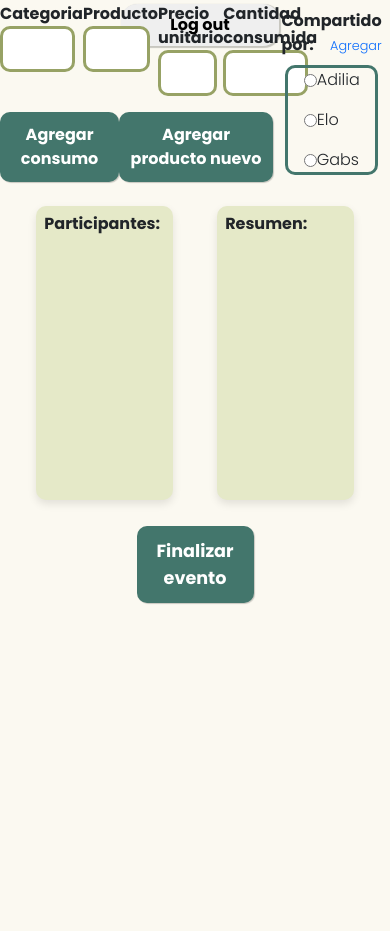
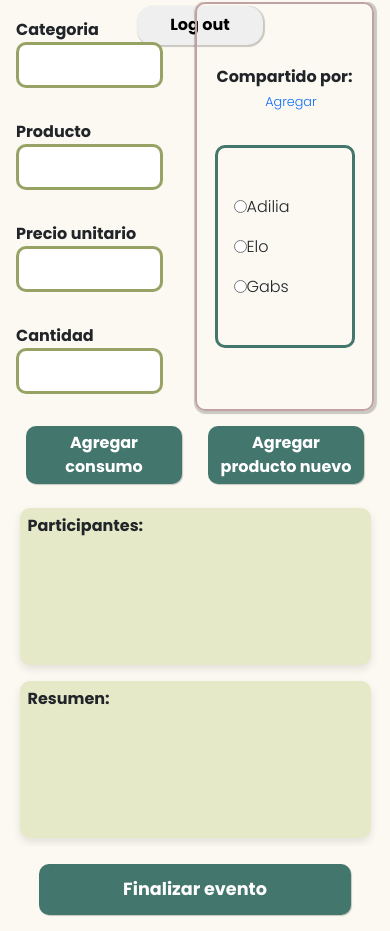
Before and after one commit to GabsCrisp/fifty-fifty, a Flask app: page /consumo_evento in a window 390 px wide. Shown: the part 234-1165 px from the top of the page. Before the commit the page ends 838 px from the top, so only its background shows below. Run offline with Flask 3, Linux system fonts and the light colour scheme; the visitor is signed in with stand-in values (Sample User, id 1); some libraries are stand-ins or nearby versions.

Commit message:
css de consumo_evento

```diff
--- a/static/styles_consumo_evento.css
+++ b/static/styles_consumo_evento.css
@@ -14,6 +14,7 @@
 }
 
 body {
+    overflow-x: hidden;
     margin: 0;
     font-family: 'poppins-light';
     background-color: #FBF9F1;
@@ -154,54 +155,57 @@ h3 {
 }
 
 /*Vista general de usuario*/
-main{
+main {
     height: 60vh;
     width: 100%;
     display: flex;
     flex-direction: column;
 }
 
-h1{
+h1 {
     margin-bottom: 0.6em;
 }
 
-.inputs
-{
+.inputs {
     width: 70%;
 }
-.info{
+
+.info {
     display: flex;
-    justify-content: space-between;
+    justify-content: space-evenly;
     margin-bottom: 1em;
 }
-.consumos{
+
+.consumos {
     display: flex;
     flex: row;
     justify-content: space-evenly;
 }
-.add
-{
+
+.add {
     margin-left: 1em;
     font-size: 0.8rem;
 }
-.container-label{
+
+.container-label {
     display: flex;
     flex-direction: column;
+    padding: 1em;
 }
 
-.container-label label{
+.container-label label {
     font-size: 1em;
     font-family: "poppins-bold";
-    background-color: ;
+    text-align: inherit;
 }
 
-.shared-by{
+.shared-by {
     text-align: center;
     font-size: 1em;
     font-family: "poppins-bold";
 }
 
-.container-label .input{
+.container-label .input {
     border: 3px solid #97A265;
     border-radius: 10px;
     padding: 8px;
@@ -210,13 +214,14 @@ h1{
     font-family: 'poppins-light';
     width: 90%;
 }
-.botones_consumo
-{
+
+.botones_consumo {
     display: flex;
     justify-content: space-evenly;
     align-items: center;
 }
-.botones_consumo button{
+
+.botones_consumo button {
     margin-top: 1em;
     width: auto;
     background-color: #43766C;
@@ -230,20 +235,19 @@ h1{
     font-family: 'poppins-bold';
     top: 1em;
 }
-.participants
-{
+
+.participants {
     width: 30%;
 }
 
-.resumenes
-{
+.resumenes {
     width: 100%;
     height: 100%;
     display: flex;
     justify-content: space-evenly;
 }
-.participantes_resumen
-{
+
+.participantes_resumen {
     background-color: #e5e9c8;
     border-radius: 10px;
     box-shadow: 0 4px 8px rgba(0, 0, 0, 0.1);
@@ -251,23 +255,22 @@ h1{
     width: 35%;
 }
 
-.cuenta_resumen
-{
+.cuenta_resumen {
     background-color: #e5e9c8;
     border-radius: 10px;
     box-shadow: 0 4px 8px rgba(0, 0, 0, 0.1);
     margin: 0.5em;
     width: 35%;
 }
-.button-container
-{
-    display:flex;
+
+.button-container {
+    display: flex;
     justify-content: center;
     align-items: center;
 
 }
-.finalizar-evento
-{
+
+.finalizar-evento {
     margin-top: 1em;
     width: 30%;
     background-color: #43766C;
@@ -282,27 +285,28 @@ h1{
     top: 1em;
     font-size: 1.1em;
 }
-.resumenes h2{
+
+.resumenes h2 {
     font-size: 1em;
 }
-.nombre_participante, .participants
-{
+
+.nombre_participante,
+.participants {
     display: flex;
     justify-content: center;
     align-items: center;
 }
 
-.nombre_participante{
+.nombre_participante {
     margin-left: 1em;
 }
 
-.participants
-{
+.participants {
     flex-direction: column;
     gap: 0.5em;
 }
-.participants-checkbox
-{
+
+.participants-checkbox {
     display: flex;
     align-items: flex-start;
     border-radius: 10px;
@@ -310,3 +314,142 @@ h1{
     width: 80%;
     gap: 1em;
 }
+
+@media(max-width: 700px) {
+
+    .consumos {
+        flex-direction: column;
+    }
+
+    .participants {
+        margin-right: 1em;
+        justify-content: center;
+        gap: 2em;
+        border: 2px solid rgb(193, 161, 161);
+        height: 85%;
+        border-radius: 10px;
+        box-shadow: 1px 1px 1px 2px rgba(0, 0, 0, 0.2);
+    }
+
+    .participants-checkbox {
+        height: 50%;
+        gap: 1em;
+        justify-content: center;
+    }
+
+    .botones_consumo {
+        width: 100vw;
+
+    }
+
+    main {
+        overflow-x: hidden;
+        min-height: 100vh;
+    }
+
+    .button-container {
+        margin-bottom: 1em;
+    }
+
+    .finalizar-evento {
+        width: 80%;
+    }
+
+    .resumenes {
+        flex-direction: column;
+        align-items: center;
+    }
+
+    .resumenes div {
+        height: 50%;
+        width: 90%;
+    }
+
+}
+
+
+@media(max-width: 430px) {
+
+    form {
+        display: flex;
+        flex-direction: column;
+        justify-content: space-between;
+    }
+
+    form button {
+        box-shadow: 1px 1px 1px 1px rgba(0, 0, 0, 0.2);
+        border: 1px solid transparent;
+        border-radius: 1em;
+        padding: 0.4em 2em 0.4em 2em;
+        font-family: 'poppins-bold';
+        font-size: 1em;
+        transition: 1s;
+
+    }
+    .consumos {
+        flex-direction: column;
+    }
+
+    .participants {
+
+        margin-right: 1em;
+        justify-content: center;
+        gap: 2em;
+        border: 2px solid rgb(193, 161, 161);
+        height: 85%;
+        border-radius: 10px;
+        box-shadow: 1px 1px 1px 2px rgba(0, 0, 0, 0.2);
+        width: 50%;
+    }
+
+    .participants-checkbox {
+        height: 50%;
+        gap: 1em;
+        justify-content: center;
+    }
+
+    .botones_consumo button {
+        margin-top: 1em;
+        width: 40%;
+        background-color: #43766C;
+        border-radius: 10px;
+        border: none;
+        box-shadow: 1px 1px 1px rgba(0, 0, 0, 0.2);
+        justify-content: center;
+        padding: 0.3em;
+        text-decoration: none;
+        color: white;
+        font-family: 'poppins-bold';
+        top: 1em;
+
+    }
+
+    main {
+        min-height: 100vh;
+    }
+
+    .button-container {
+        margin-bottom: 1em;
+        gap: 1em;
+    }
+
+    .finalizar-evento {
+        width: 80%;
+    }
+
+    .resumenes {
+        flex-direction: column;
+        align-items: center;
+    }
+
+    .resumenes div {
+        height: 50%;
+        width: 90%;
+    }
+    .inputs
+    {
+        text-align: start;
+        width: 50%;
+    }
+
+}
--- a/templates/consumo_evento.html
+++ b/templates/consumo_evento.html
@@ -35,7 +35,7 @@
                     <input type="text" class ="input">
                 </div>
                 <div class="container-label">
-                    <label for="">Cantidad consumida</label>
+                    <label for="">Cantidad</label>
                     <input type="text" class = "input">
                 </div>
             </div>
```
